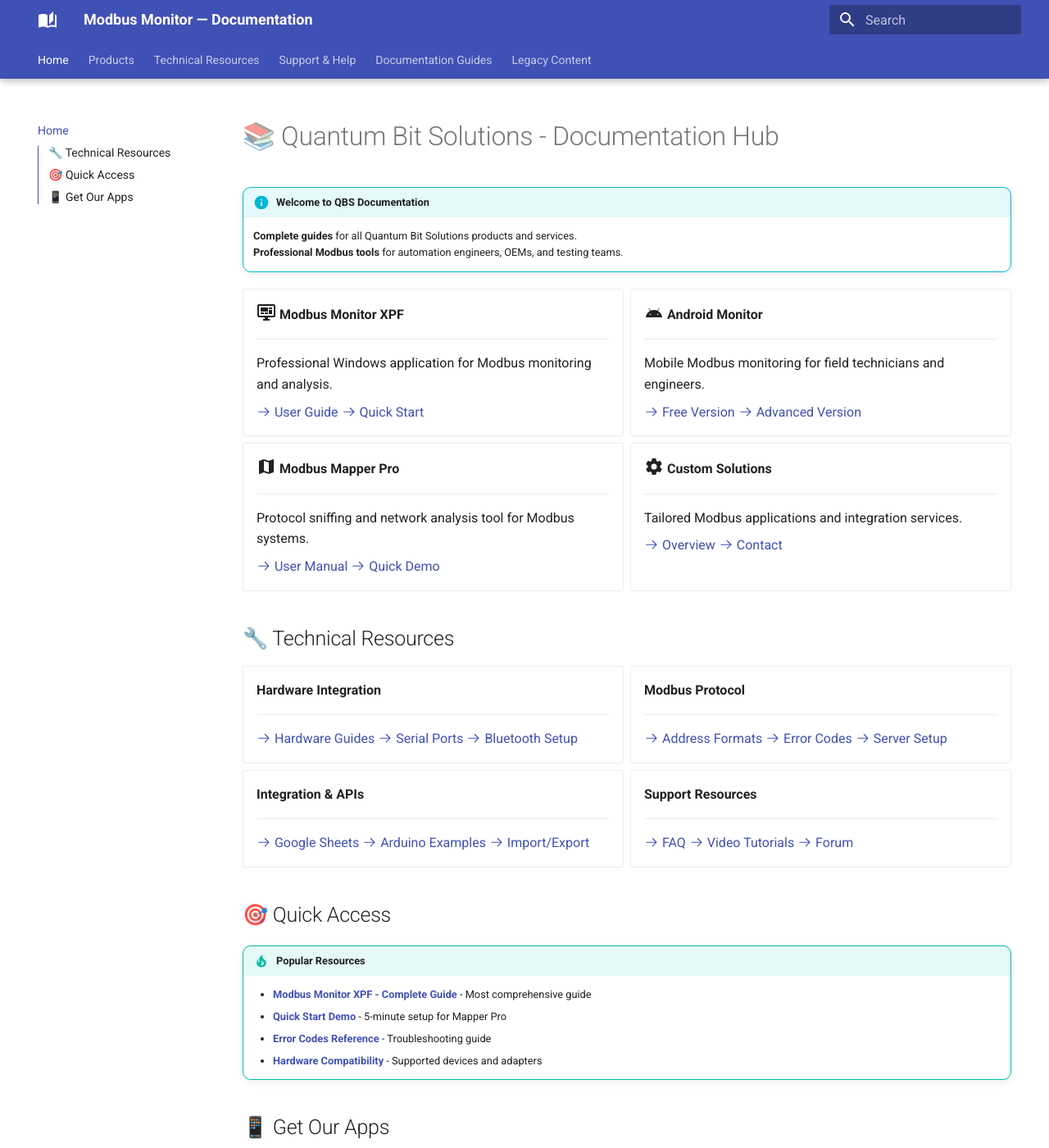
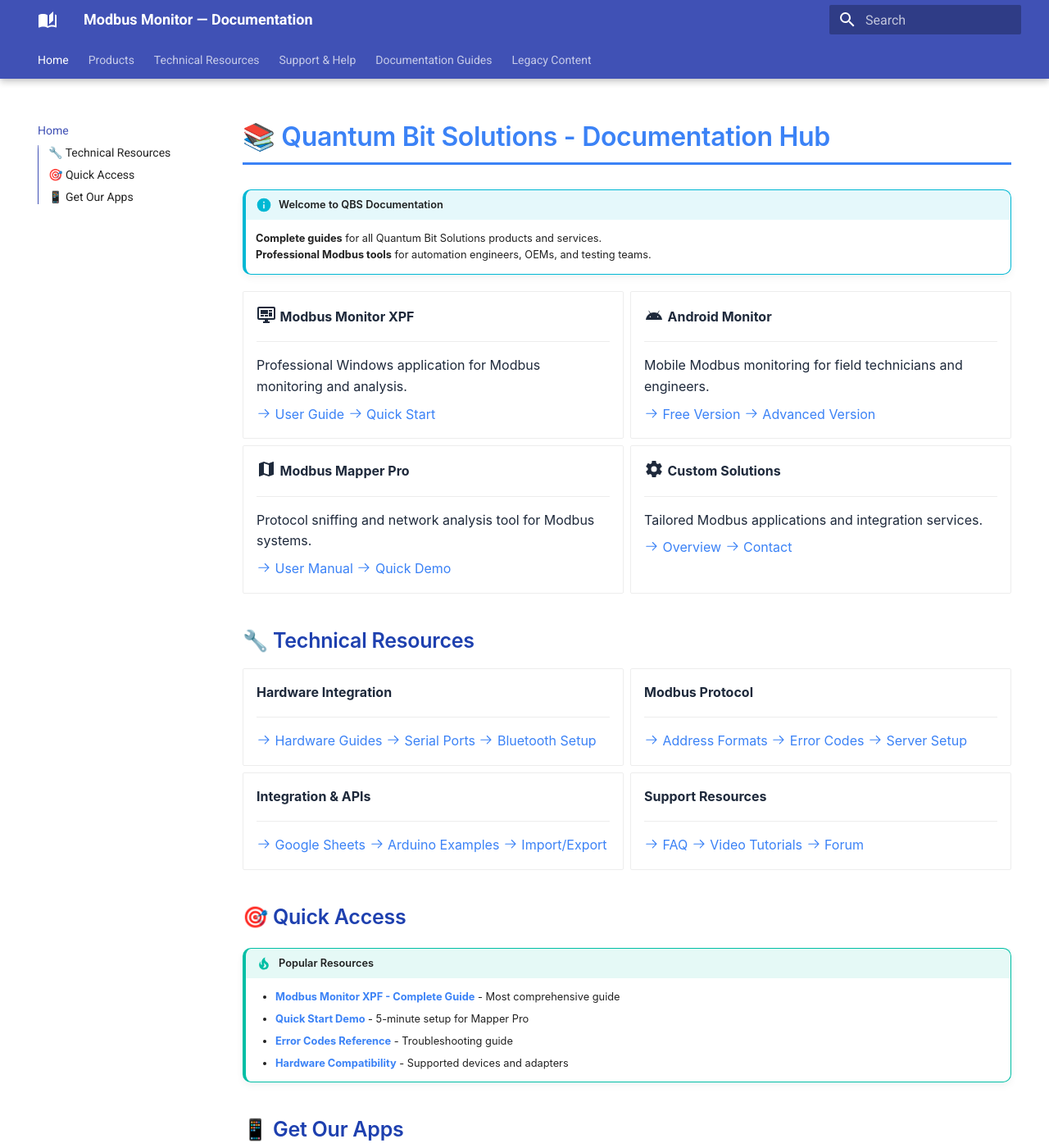
Before and after one commit to Modbus-Monitor/docs, an MkDocs documentation site: the page built from docs/index.md, in a window 1280 px wide and 1400 px high. Shown: the whole window at 82% size. Built offline with MkDocs 1.6.1 and Material for MkDocs 9.7.7, drawn with Linux system fonts in a browser that asks for light colours; the version menu is left out.

Commit message:
Add QBS brand-matched theme - simplified approach
RATIONALE:
- Novoa theme is heavily integrated with Elementor/WordPress
- Extracting full theme CSS would be complex and unmaintainable
- Better approach: match visual brand identity only

BRAND INTEGRATION:
- Color scheme matched to quantumbitsolutions.com
- Typography and spacing aligned with website
- Professional blue gradient matching QBS branding
- Clean, modern component styling

FEATURES:
- QBS-styled buttons, tables, and code blocks
- Product cards matching website layout
- Hero sections with gradient backgrounds
- Professional screenshot presentation
- Responsive design for all devices

MAINTAINABILITY:
- Simple CSS variables for easy updates
- No WordPress/Elementor dependencies
- Works perfectly with MkDocs Material
- Easy to adjust colors/fonts as needed

This provides brand consistency without technical complexity.

```diff
--- /dev/null
+++ b/docs/stylesheets/novoa-theme.css
@@ -0,0 +1,294 @@
+/* =================================================================
+   QUANTUM BIT SOLUTIONS - BRAND MATCHED THEME
+   Simplified styling matching quantumbitsolutions.com without
+   complex Novoa/Elementor dependencies
+   ================================================================= */
+
+/* =================================================================
+   ROOT VARIABLES - Matched to Quantum Bit Solutions Website
+   ================================================================= */
+:root {
+  /* Brand Colors - Extracted from quantumbitsolutions.com */
+  --qbs-primary: #3b82f6;          /* Primary blue from site */
+  --qbs-secondary: #1e40af;        /* Darker blue accent */
+  --qbs-accent: #06b6d4;           /* Cyan accent */
+
+  /* Background Colors */
+  --qbs-bg-primary: #ffffff;       /* Clean white background */
+  --qbs-bg-secondary: #f8fafc;     /* Light gray backgrounds */
+  --qbs-bg-dark: #1e293b;          /* Dark sections */
+
+  /* Text Colors */
+  --qbs-text-primary: #1e293b;     /* Main text - dark slate */
+  --qbs-text-secondary: #64748b;   /* Secondary text */
+  --qbs-text-muted: #94a3b8;       /* Muted text */
+  --qbs-text-light: #ffffff;       /* Light text on dark */
+
+  /* Typography - Modern professional stack */
+  --qbs-font-primary: -apple-system, BlinkMacSystemFont, 'Segoe UI', 'Roboto', 'Oxygen', 'Ubuntu', sans-serif;
+  --qbs-font-mono: 'Consolas', 'Monaco', 'Courier New', monospace;
+
+  /* Design System */
+  --qbs-border-radius: 0.5rem;
+  --qbs-shadow-sm: 0 1px 3px 0 rgba(0, 0, 0, 0.1);
+  --qbs-shadow-md: 0 4px 6px -1px rgba(0, 0, 0, 0.1);
+  --qbs-shadow-lg: 0 10px 15px -3px rgba(0, 0, 0, 0.1);
+}
+
+/* =================================================================
+   MKDOCS MATERIAL OVERRIDES - QBS Brand Style
+   ================================================================= */
+
+/* Main content typography */
+.md-content {
+  font-family: var(--qbs-font-primary);
+  color: var(--qbs-text-primary);
+}
+
+/* Headings - Professional style matching QBS site */
+.md-typeset h1,
+.md-typeset h2,
+.md-typeset h3,
+.md-typeset h4 {
+  font-family: var(--qbs-font-primary);
+  font-weight: 600;
+  color: var(--qbs-text-primary);
+}
+
+.md-typeset h1 {
+  color: var(--qbs-primary);
+  border-bottom: 3px solid var(--qbs-primary);
+  padding-bottom: 0.5rem;
+  margin-bottom: 1.5rem;
+}
+
+.md-typeset h2 {
+  color: var(--qbs-secondary);
+  margin-top: 2rem;
+}
+
+/* Buttons - Matching QBS button style */
+.md-button {
+  background: var(--qbs-primary);
+  color: white;
+  border-radius: var(--qbs-border-radius);
+  font-family: var(--qbs-font-primary);
+  font-weight: 500;
+  padding: 0.625rem 1.25rem;
+  box-shadow: var(--qbs-shadow-sm);
+  transition: all 0.3s ease;
+  border: none;
+}
+
+.md-button:hover {
+  background: var(--qbs-secondary);
+  box-shadow: var(--qbs-shadow-md);
+  transform: translateY(-2px);
+}
+
+.md-button--primary {
+  background: var(--qbs-primary);
+}
+
+/* Links - QBS brand color */
+.md-typeset a {
+  color: var(--qbs-primary);
+  transition: color 0.2s ease;
+}
+
+.md-typeset a:hover {
+  color: var(--qbs-secondary);
+}
+
+/* Tables - Clean professional style */
+.md-typeset table:not([class]) {
+  border-radius: var(--qbs-border-radius);
+  overflow: hidden;
+  box-shadow: var(--qbs-shadow-sm);
+  border: 1px solid #e2e8f0;
+}
+
+.md-typeset table:not([class]) th {
+  background: var(--qbs-primary);
+  color: white;
+  font-family: var(--qbs-font-primary);
+  font-weight: 600;
+  padding: 0.75rem 1rem;
+}
+
+.md-typeset table:not([class]) td {
+  padding: 0.75rem 1rem;
+  border-bottom: 1px solid #e2e8f0;
+}
+
+/* Code blocks - Professional developer style */
+.md-typeset code {
+  font-family: var(--qbs-font-mono);
+  background: var(--qbs-bg-secondary);
+  color: var(--qbs-text-primary);
+  border-radius: 0.25rem;
+  padding: 0.125rem 0.375rem;
+  font-size: 0.875em;
+}
+
+.md-typeset .highlight {
+  border-radius: var(--qbs-border-radius);
+  box-shadow: var(--qbs-shadow-sm);
+  margin: 1.5rem 0;
+}
+
+/* Admonitions - QBS styled callouts */
+.md-typeset .admonition {
+  border-radius: var(--qbs-border-radius);
+  box-shadow: var(--qbs-shadow-sm);
+  border-left: 4px solid var(--qbs-primary);
+  font-family: var(--qbs-font-primary);
+}
+
+.md-typeset .admonition-title {
+  font-weight: 600;
+  font-family: var(--qbs-font-primary);
+  background: var(--qbs-bg-secondary);
+}
+
+/* =================================================================
+   QBS CUSTOM COMPONENTS - Matching Website Style
+   ================================================================= */
+
+/* Product cards - matching QBS product layout */
+.qbs-product-card {
+  background: var(--qbs-bg-primary);
+  border: 1px solid #e2e8f0;
+  border-radius: var(--qbs-border-radius);
+  padding: 1.5rem;
+  box-shadow: var(--qbs-shadow-sm);
+  transition: all 0.3s ease;
+  margin-bottom: 1.5rem;
+}
+
+.qbs-product-card:hover {
+  box-shadow: var(--qbs-shadow-lg);
+  transform: translateY(-4px);
+  border-color: var(--qbs-primary);
+}
+
+.qbs-product-card h3 {
+  color: var(--qbs-primary);
+  margin-bottom: 0.75rem;
+  font-size: 1.25rem;
+}
+
+/* Feature grid - QBS style */
+.qbs-feature-grid {
+  display: grid;
+  grid-template-columns: repeat(auto-fit, minmax(280px, 1fr));
+  gap: 1.5rem;
+  margin: 2rem 0;
+}
+
+/* Hero section - inspired by QBS homepage */
+.qbs-hero {
+  background: linear-gradient(135deg, var(--qbs-primary) 0%, var(--qbs-secondary) 100%);
+  color: white;
+  padding: 3rem 2rem;
+  border-radius: var(--qbs-border-radius);
+  margin: 2rem 0;
+  text-align: center;
+}
+
+.qbs-hero h1 {
+  color: white;
+  border: none;
+  margin-bottom: 1rem;
+  font-size: 2.5rem;
+}
+
+.qbs-hero p {
+  font-size: 1.125rem;
+  opacity: 0.95;
+  max-width: 700px;
+  margin: 0 auto 2rem;
+  line-height: 1.6;
+}
+
+/* Call to action buttons */
+.qbs-cta-buttons {
+  display: flex;
+  gap: 1rem;
+  justify-content: center;
+  flex-wrap: wrap;
+  margin-top: 1.5rem;
+}
+
+.qbs-cta-buttons .md-button {
+  min-width: 150px;
+}
+
+/* Screenshots - professional presentation */
+.qbs-screenshot {
+  border-radius: var(--qbs-border-radius);
+  box-shadow: var(--qbs-shadow-lg);
+  border: 1px solid #e2e8f0;
+  margin: 2rem auto;
+  overflow: hidden;
+  max-width: 90%;
+}
+
+.qbs-screenshot img {
+  width: 100%;
+  height: auto;
+  display: block;
+}
+
+/* Info boxes - matching QBS callout style */
+.qbs-info-box {
+  background: var(--qbs-bg-secondary);
+  border-left: 4px solid var(--qbs-accent);
+  border-radius: var(--qbs-border-radius);
+  padding: 1.25rem;
+  margin: 1.5rem 0;
+}
+
+.qbs-info-box.primary {
+  border-left-color: var(--qbs-primary);
+}
+
+.qbs-info-box.success {
+  border-left-color: #10b981;
+  background: #f0fdf4;
+}
+
+.qbs-info-box.warning {
+  border-left-color: #f59e0b;
+  background: #fffbeb;
+}
+
+/* =================================================================
+   RESPONSIVE DESIGN - Mobile Optimization
+   ================================================================= */
+@media (max-width: 768px) {
+  .qbs-hero {
+    padding: 2rem 1rem;
+  }
+
+  .qbs-hero h1 {
+    font-size: 1.75rem;
+  }
+
+  .qbs-feature-grid {
+    grid-template-columns: 1fr;
+  }
+
+  .qbs-cta-buttons {
+    flex-direction: column;
+    align-items: stretch;
+  }
+
+  .qbs-screenshot {
+    max-width: 100%;
+  }
+}
+
+/* =================================================================
+   INTEGRATION - Maintains compatibility with existing styles
+   ================================================================= */
--- a/mkdocs.yml
+++ b/mkdocs.yml
@@ -59,6 +59,7 @@ extra_javascript:
 
 # Extra CSS for custom styling
 extra_css:
+  - stylesheets/novoa-theme.css
   - stylesheets/extra.css
 
 plugins:
```
